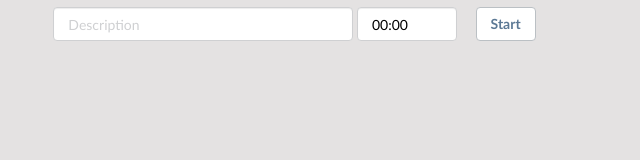
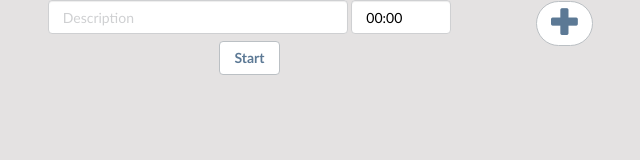
Before and after one commit to Kentauride/time-keeper, a website: page public/index.html in a window 1280 px wide. Shown: the whole page, without its empty margins (338-978 px from the left). Drawn offline with nearby package versions, Linux system fonts and the light colour scheme; a web font is replaced by a local one.

Commit message:
Added button to create new timers.

```diff
--- a/public/app/controllers/mainCtrl.js
+++ b/public/app/controllers/mainCtrl.js
@@ -13,13 +13,13 @@ app.controller('MainCtrl', function($scope, $http, $interval) {
 		$scope.alerts.splice(index, 1);
 	};
 
-    $scope.addNewTimer = function() {
+    $scope.addTimer = function() {
         $scope.timers.push({
         });
     };
 
     var init = function() {
-        $scope.addNewTimer();
+        $scope.addTimer();
     };
     init();
 });
--- a/public/app/css/main.css
+++ b/public/app/css/main.css
@@ -6,6 +6,23 @@ body {
     margin-left: auto;
     margin-right: auto;
     text-align: center;
+    width: 600px;
+}
+
+.add-timer-btn {
+    border-radius: 43px;
+    font-size: 28px;
+    vertical-align: middle;
+    padding-bottom: 9px;
+    padding-right: 13px;
+}
+
+.add-timer-btn:focus {
+    outline:0;
+}
+
+.add-timer-btn:active {
+    outline:0 !important;
 }
 
 @media only screen and (max-width: 700px) {
--- a/public/index.html
+++ b/public/index.html
@@ -19,9 +19,15 @@
     </head>
     <body ng-controller="MainCtrl">
         <div class="main-container text-center">
-            <timer  description="t.description"
-                    elapsed-secs="t.elapsedSecs"
-                    ng-repeat="t in timers">
+            <div class="row" ng-repeat="t in timers">
+                <div class="col-md-10">
+                    <timer  description="t.description"
+                            elapsed-secs="t.elapsedSecs"></timer>
+                </div>
+                <div class="col-md-2">
+                    <button ng-if="$last" class="btn btn-default add-timer-btn glyphicon glyphicon-plus" ng-click="addTimer()"></button>
+                </div>
+            </div>
         </div>
     </body>
 </html>
```
